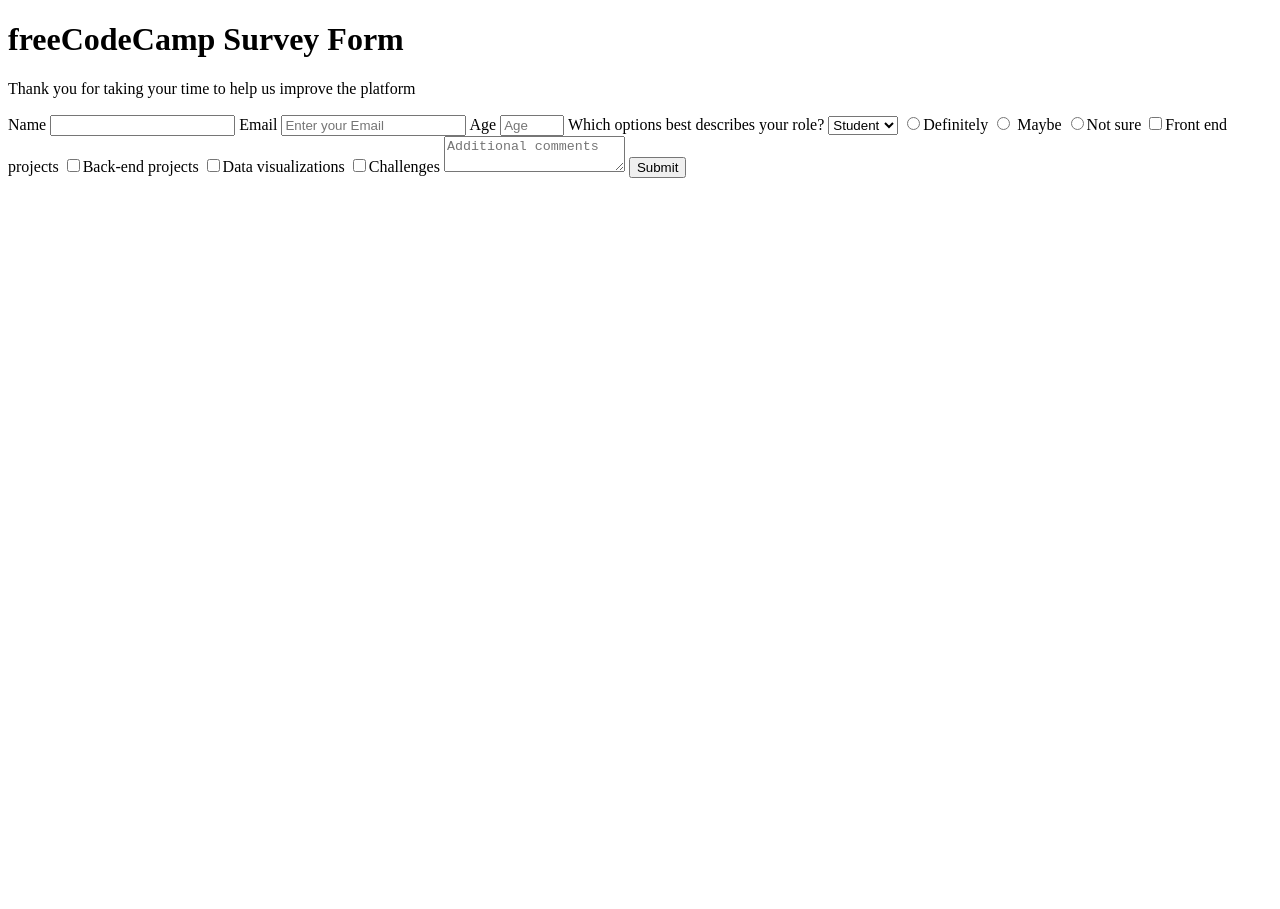
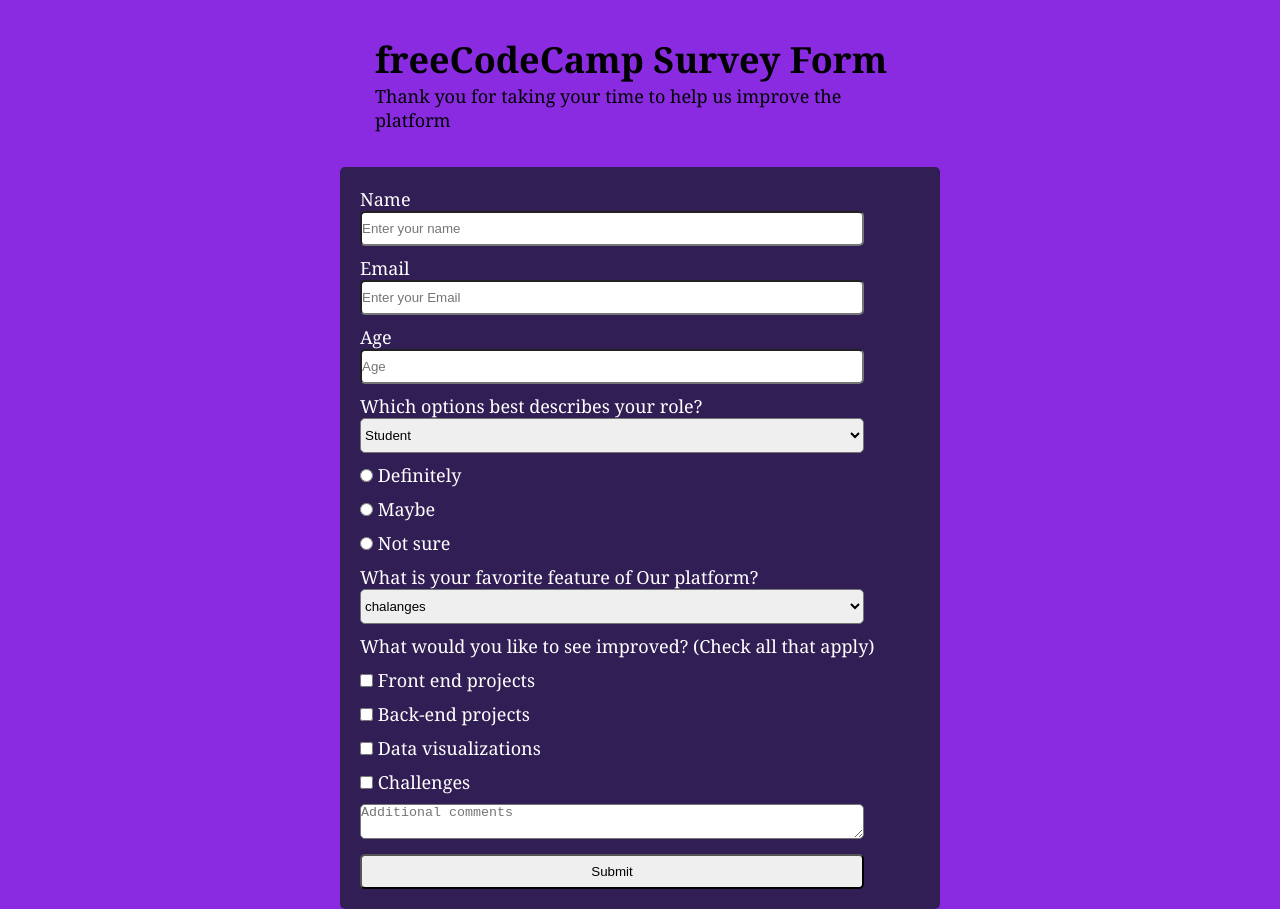
Before and after one commit to ab-noori/Abdulali-Hamza, a plain HTML site: page index.html in a window 1280 px wide. Before the commit the page ends 800 px from the top, so only its background shows below. Drawn offline with Linux system fonts and the light colour scheme.

Commit message:
Css file added

```diff
--- a/index.html
+++ b/index.html
@@ -4,59 +4,100 @@
     <meta charset="UTF-8" />
     <meta http-equiv="X-UA-Compatible" content="IE=edge" />
     <meta name="viewport" content="width=device-width, initial-scale=1.0" />
-    <title>Document</title>
+    <title>Survey Form</title>
+    <link rel="stylesheet" href="style.css" />
   </head>
   <body>
+    <header>
         <h1 id="title">freeCodeCamp Survey Form</h1>
         <p id="description">
           Thank you for taking your time to help us improve the platform
         </p>
+    </header>
+
+    <div id="main">
         <form id="survey-form">
-      <label id="name-label">
-        <span class="name">Name</span>
-        <input id="name" type="text" gplaceholder="Enter your name" required />
-      </label>
-      <label id="email-label">
-        Email
-        <input
-          id="email"
-          type="email"
-          placeholder="Enter your Email"
-          required
-        />
-      </label>
-      <label id="number-label">
-        Age
-        <input id="number" type="number" min="0" max="100" placeholder="Age" />
-      </label>
-      <label id="role">
-        Which options best describes your role?
-        <select id="dropdown">
+            <div class="div-container">
+                <label id="name-label"> Name </label>
+                <input class="input" id="name" type="text" placeholder="Enter your name" required />
+            </div>
+
+            <div class="div-container">
+                <label id="email-label"> Email </label>
+                <input class="input" id="email" type="email" placeholder="Enter your Email" required/>
+            </div>
+
+            <div class="div-container">
+                <label id="number-label">Age</label>
+                <input class="input" id="number" type="number" min="0" max="100" placeholder="Age" />
+            </div>
+
+            <div class="div-container">
+                <label id="role-label"> Which options best describes your role?</label>
+                <select class="input" id="dropdown">
                     <option>Student</option>
                     <option>Teacher</option>
                 </select>
-      </label>
-      <input type="radio" name="radio" value="Definitely" /><label
-        >Definitely</label
-      >
+            </div>
+
+            <div class="div-container">
+                <input type="radio" name="radio" value="Definitely" />
+                <label>Definitely</label>
+            </div>
+
+            <div class="div-container">
                 <input type="radio" name="radio" value="Maybe" />
                 <label>Maybe</label>
-      <input type="radio" name="radio" value="Not sure" /><label
-        >Not sure</label
-      >
+            </div>
 
-      <input type="checkbox" value="Front-end projects" /><label
-        >Front end projects</label
-      >
-      <input type="checkbox" value="Back-end projects" /><label
-        >Back-end projects</label
-      >
-      <input type="checkbox" value="Data visualizations" /><label
-        >Data visualizations</label
-      >
-      <input type="checkbox" value="Challenges" /><label>Challenges</label>
-      <textarea placeholder="Additional comments"></textarea>
-      <input id="submit" type="submit" />
+            <div class="div-container">
+                <input type="radio" name="radio" value="Not sure" />
+                <label>Not sure</label>
+            </div>
+
+            <div class="div-container">
+                <label id="role-label"> What is your favorite feature of Our platform?</label>
+                <select class="input" id="dropdown">
+                    <option>chalanges</option>
+                    <option>project</option>
+                    <option>community</option>
+                    <option>open source</option>
+                </select>
+            </div>
+
+            <div class="div-container">
+                <label>What would you like to see improved? (Check all that apply)</label>
+            </div>
+
+            <div class="div-container">
+                <input type="checkbox" value="Front-end projects" />
+                <label>Front end projects</label>
+            </div>
+
+            <div class="div-container">
+                <input type="checkbox" value="Back-end projects" />
+                <label>Back-end projects</label>
+            </div>
+
+            <div class="div-container">
+                <input type="checkbox" value="Data visualizations" />
+                <label>Data visualizations</label>
+            </div>
+
+            <div class="div-container">
+                <input type="checkbox" value="Challenges" />
+                <label>Challenges</label>
+            </div>
+
+            <div class="div-container">
+                <textarea class="input" placeholder="Additional comments"></textarea>
+            </div>
+
+            <div class="div-container">
+                <input class="input" id="submit" type="submit" />
+            </div>
+
         </form>
+    </div>
   </body>
 </html>
--- /dev/null
+++ b/style.css
@@ -0,0 +1,51 @@
+*{
+    box-sizing: border-box;
+    margin: 0;
+    padding: 0;
+}
+
+body{
+    margin: 0 auto;
+    background-color: blueviolet;
+    font-family: Cambria, Cochin, Georgia, Times, 'Times New Roman', serif;
+    font-size: large;
+}
+
+header{
+    margin: 0 auto;
+    max-width: 600px;
+    padding: 35px;
+    align-content: center;
+}
+
+#survey-form{
+    align-items: center;
+}
+
+.div-container{
+    margin: 10px;
+}
+
+.input{
+    width: 90%;
+    height: 35px;
+    border-radius: 5px;
+}
+
+
+#main{
+    margin: 0 auto;
+    padding: 10px;
+    max-width: 600px;
+    background-color:rgba(27, 27, 50, 0.8);
+    border-radius: 5px;
+    color: white;
+}
+
+
+#name-label,
+#email-label,
+#role-label,
+#number-label{
+    display: block;
+}
```
Lines whose indentation alone changed are shown as unchanged.
